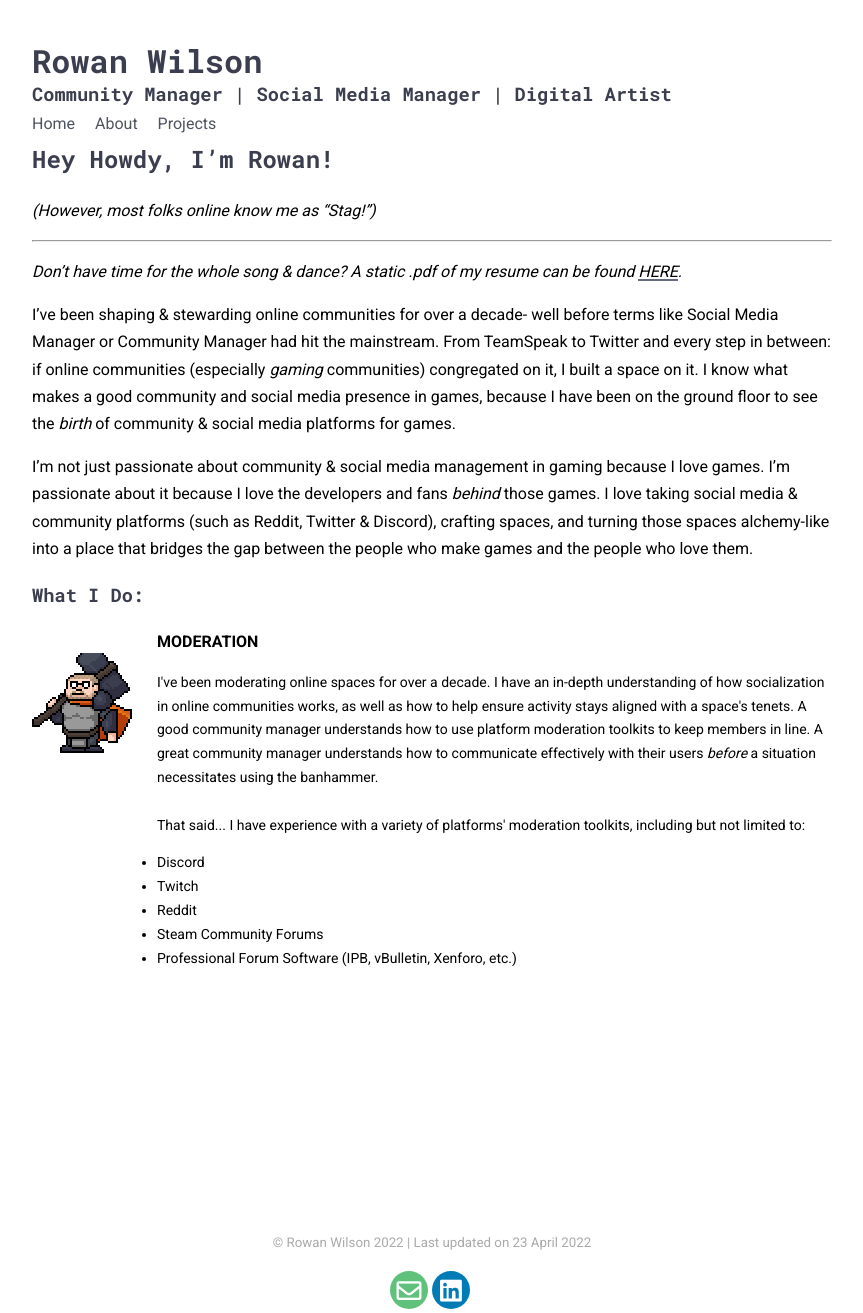
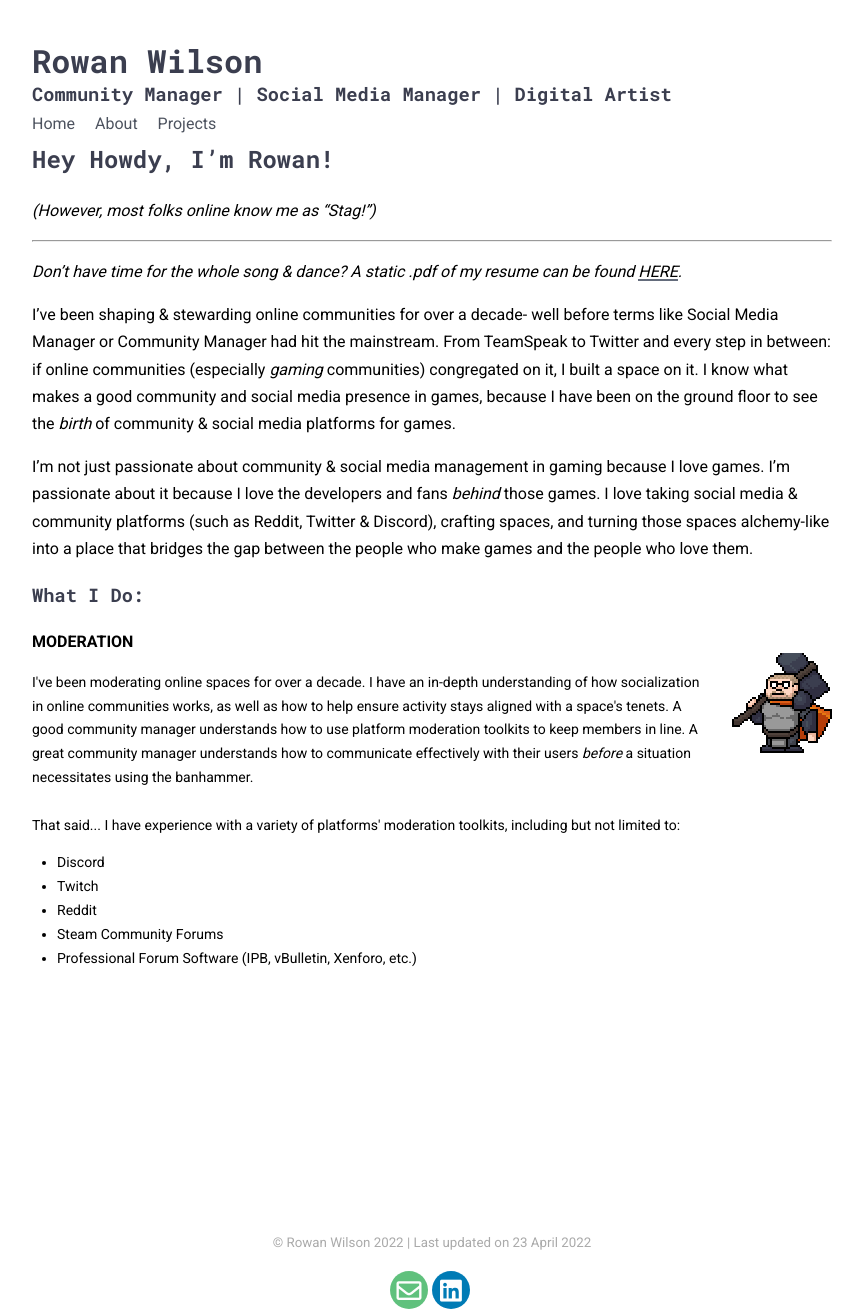
Before and after one commit to stagrunner/rowanjwilson, a Jekyll site: the page built from _pages/about.md, in a window 1280 px wide. Shown: the whole page, without its empty margins (208-1071 px from the left). Built offline with Jekyll 4.4.1, drawn with Linux system fonts in a browser that asks for light colours; nearby versions of some CDN libraries.

Commit message:
Update about.md

```diff
--- a/_pages/about.md
+++ b/_pages/about.md
@@ -20,7 +20,7 @@ I'm not just passionate about community & social media management in gaming beca
 ### What I Do:
 
 
-![mod](/assets/images/mod.gif){: style="float: left; padding-right: 25px; padding-top: 25px; padding-bottom: 475px"} **MODERATION**<br />
+![mod](/assets/images/mod.gif){: style="float: right; padding-left: 25px; padding-top: 25px; padding-bottom: 475px"} **MODERATION**<br />
 <p style="font-size:14px">
 I've been moderating online spaces for over a decade. I have an in-depth understanding of how socialization in online communities works, as well as how to help ensure activity stays aligned with a space's tenets. A good community manager understands how to use platform moderation toolkits to keep members in line. A great community manager understands how to communicate effectively with their users <i>before</i> a situation necessitates using the banhammer.
 <br /><br />
```
